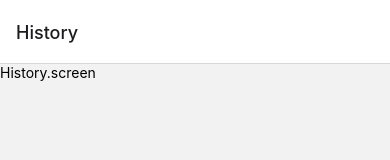
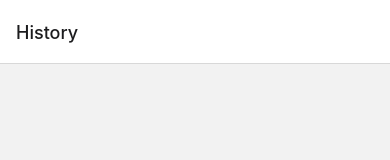
Before and after one commit to RxmvnLD/MoodTracker, a React Native app: screen /History in a window 390 px wide. Shown: the top 160 px of the page. Built offline with nearby package versions, Linux system fonts and the light colour scheme.

Commit message:
React context

```diff
--- /dev/null
+++ b/Provider/index.tsx
@@ -0,0 +1,36 @@
+import React, { createContext, useCallback, useState } from 'react';
+import { MoodOptionType, moodOptionWithTimeStamp } from '../src/types';
+// import { moodOptionWithTimeStamp } from '../src/types';
+
+type AppContestType = {
+  moodList: moodOptionWithTimeStamp[];
+  handleSelectedMood: (selectMood: MoodOptionType) => void;
+};
+
+const AppContext = createContext<AppContestType>({
+  moodList: [],
+  handleSelectedMood: () => {},
+});
+interface AppProviderProps {
+  children: React.JSX.Element;
+}
+const AppProvider: React.FC<AppProviderProps> = ({ children }) => {
+  const [moodList, setMoodList] = useState<moodOptionWithTimeStamp[]>([]);
+
+  const handleSelectedMood = useCallback(
+    (selectedMood: MoodOptionType) => {
+      setMoodList([...moodList, { mood: selectedMood, timeStamp: Date.now() }]);
+    },
+    [moodList],
+  );
+
+  return (
+    <AppContext.Provider value={{ moodList, handleSelectedMood }}>
+      {children}
+    </AppContext.Provider>
+  );
+};
+
+export default AppProvider;
+
+export const useAppContext = () => React.useContext(AppContext);
--- a/src/App.tsx
+++ b/src/App.tsx
@@ -1,12 +1,15 @@
 import { NavigationContainer } from '@react-navigation/native';
 import React from 'react';
 import BottomTabsNavigator from './screens/BottomTabs.navigator';
+import AppProvider from '../Provider';
 
 const App: React.FC = () => {
   return (
-    <NavigationContainer>
-      <BottomTabsNavigator />
-    </NavigationContainer>
+    <AppProvider>
+      <NavigationContainer>
+        <BottomTabsNavigator />
+      </NavigationContainer>
+    </AppProvider>
   );
 };
 
--- a/src/components/MoodList.tsx
+++ b/src/components/MoodList.tsx
@@ -3,14 +3,13 @@ import React from 'react';
 import { moodOptionWithTimeStamp } from '../types';
 import format from 'date-fns/format';
 import { theme } from '../utils/constants';
+import { useAppContext } from '../../Provider';
 
-interface MoodListProps {
-  list: moodOptionWithTimeStamp[];
-}
 const Separator: React.FC = () => {
   return <View style={styles.separator} />;
 };
-const MoodList: React.FC<MoodListProps> = ({ list }) => {
+const MoodList: React.FC = () => {
+  const { moodList } = useAppContext();
   const renderItem = ({
     item: { mood, timeStamp },
   }: {
@@ -32,9 +31,9 @@ const MoodList: React.FC<MoodListProps> = ({ list }) => {
   return (
     <View style={styles.container}>
       <FlatList
-        data={list}
+        data={moodList}
         renderItem={renderItem}
-        keyExtractor={item => item.mood.description}
+        keyExtractor={item => item.timeStamp.toString()}
         ItemSeparatorComponent={Separator}
       />
     </View>
--- a/src/components/MoodPicker.tsx
+++ b/src/components/MoodPicker.tsx
@@ -2,19 +2,17 @@ import { FlatList, StyleSheet, Text, View, Pressable } from 'react-native';
 import React, { useCallback, useState } from 'react';
 import { moodOptions, theme } from '../utils/constants';
 import { MoodOptionType } from '../types';
+import { useAppContext } from '../../Provider';
 
-interface MoodListProps {
-  setMoodList: (mood: MoodOptionType) => void;
-}
-const MoodPicker: React.FC<MoodListProps> = ({ setMoodList }) => {
+const MoodPicker: React.FC = () => {
   const [selectedMood, setSelectedMood] = useState<MoodOptionType>();
-
+  const { handleSelectedMood } = useAppContext();
   const handleSetMoodList = useCallback(() => {
     if (selectedMood) {
-      setMoodList(selectedMood);
+      handleSelectedMood(selectedMood);
     }
     setSelectedMood(undefined);
-  }, [selectedMood, setMoodList]);
+  }, [selectedMood, handleSelectedMood]);
 
   const renderItem = ({ item }: { item: MoodOptionType }) => {
     return (
--- a/src/screens/History.screen.tsx
+++ b/src/screens/History.screen.tsx
@@ -1,12 +1,21 @@
-import { View, Text } from 'react-native';
+import { View, StyleSheet } from 'react-native';
 import React from 'react';
+import MoodList from '../components/MoodList';
 
 const History: React.FC = () => {
   return (
-    <View>
-      <Text>History.screen</Text>
+    <View style={styles.container}>
+      <MoodList />
     </View>
   );
 };
 
+const styles = StyleSheet.create({
+  container: {
+    flex: 1,
+    justifyContent: 'center',
+    padding: 10,
+  },
+});
+
 export default History;
--- a/src/screens/Home.screen.tsx
+++ b/src/screens/Home.screen.tsx
@@ -1,22 +1,12 @@
 import { StyleSheet, View } from 'react-native';
-import React, { useCallback, useState } from 'react';
+import React from 'react';
 import MoodPicker from '../components/MoodPicker';
-import { MoodOptionType, moodOptionWithTimeStamp } from '../types';
 import MoodList from '../components/MoodList';
 export const Home: React.FC = () => {
-  const [moodList, setMoodList] = useState<moodOptionWithTimeStamp[]>([]);
-
-  const handleSelectedMood = useCallback(
-    (selectedMood: MoodOptionType) => {
-      setMoodList([...moodList, { mood: selectedMood, timeStamp: Date.now() }]);
-    },
-    [moodList],
-  );
-
   return (
     <View style={styles.container}>
-      <MoodPicker setMoodList={handleSelectedMood} />
-      <MoodList list={moodList} />
+      <MoodPicker />
+      <MoodList />
     </View>
   );
 };
```
